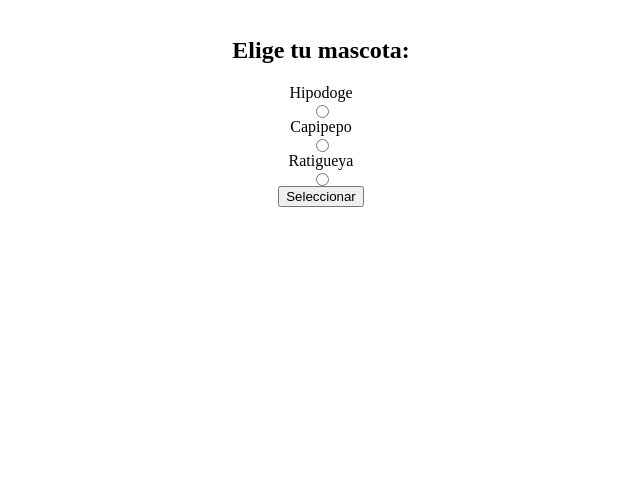
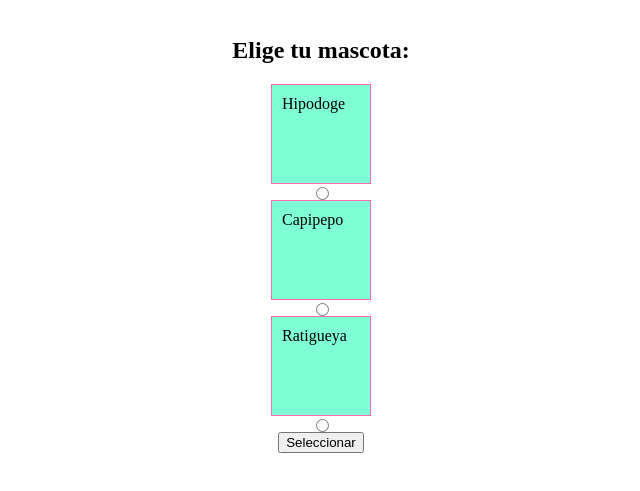
Before and after one commit to kemirandad/Mokepon-Game, a plain HTML site: page mokepon/mokepon.html in a window 1280 px wide. Shown: the part 81-572 px from the top of the page, without its empty margins (319-959 px from the left). Drawn offline with Linux system fonts and the light colour scheme.

Commit message:
Modelo de caja aplicado al proyecto

```diff
--- a/mokepon/mokepon.html
+++ b/mokepon/mokepon.html
@@ -17,14 +17,14 @@
 
         <h2>Elige tu mascota:</h2>
 
-        <label for="hipodoge">Hipodoge</label>
-        <input type="radio" name="mascota" id="hipodoge"/>
+        <label class="tarjeta-de-mokepon" for="hipodoge">Hipodoge</label>
+        <input class="input-mascota" type="radio" name="mascota" id="hipodoge"/>
 
-        <label for="capipepo">Capipepo</label>
-        <input type="radio" name="mascota" id="capipepo"/>
+        <label class="tarjeta-de-mokepon" for="capipepo">Capipepo</label>
+        <input class="input-mascota" type="radio" name="mascota" id="capipepo"/>
 
-        <label for="ratigueya">Ratigueya</label>
-        <input type="radio" name="mascota" id="ratigueya"/>
+        <label class="tarjeta-de-mokepon" for="ratigueya">Ratigueya</label>
+        <input class="input-mascota" type="radio" name="mascota" id="ratigueya"/>
 
         <button id="boton-mascota">Seleccionar</button>
     </section>
--- a/mokepon/style.css
+++ b/mokepon/style.css
@@ -11,3 +11,16 @@
     justify-content: center;
     align-items: center;
 }
+
+.tarjeta-de-mokepon{
+    width: 100px;
+    height: 100px;
+    background-color: aquamarine;
+    padding: 10px;
+    box-sizing: border-box;
+    border: 1px solid hotpink;
+}
+
+.input-mascota{
+    border: 5px solid red;
+}
```
